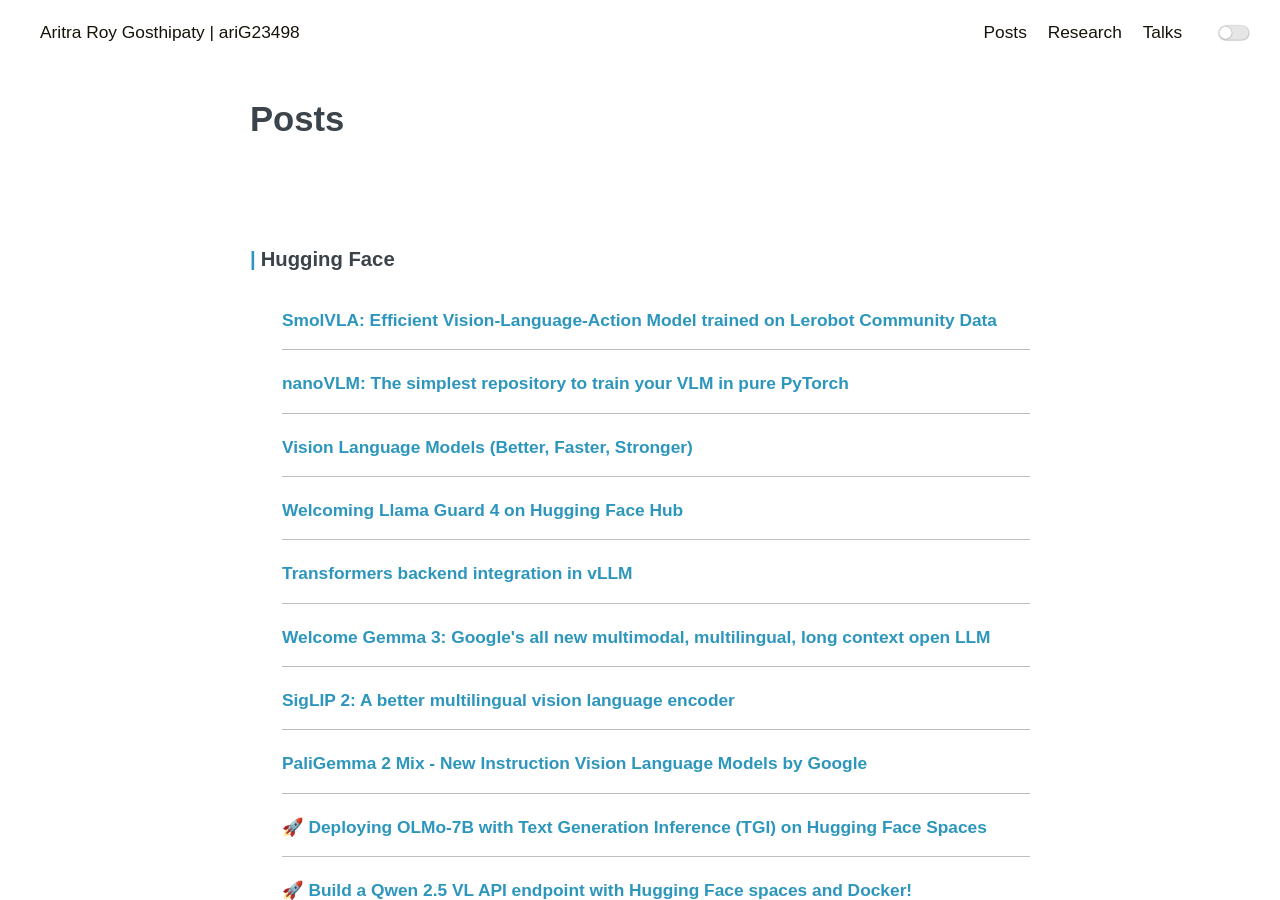
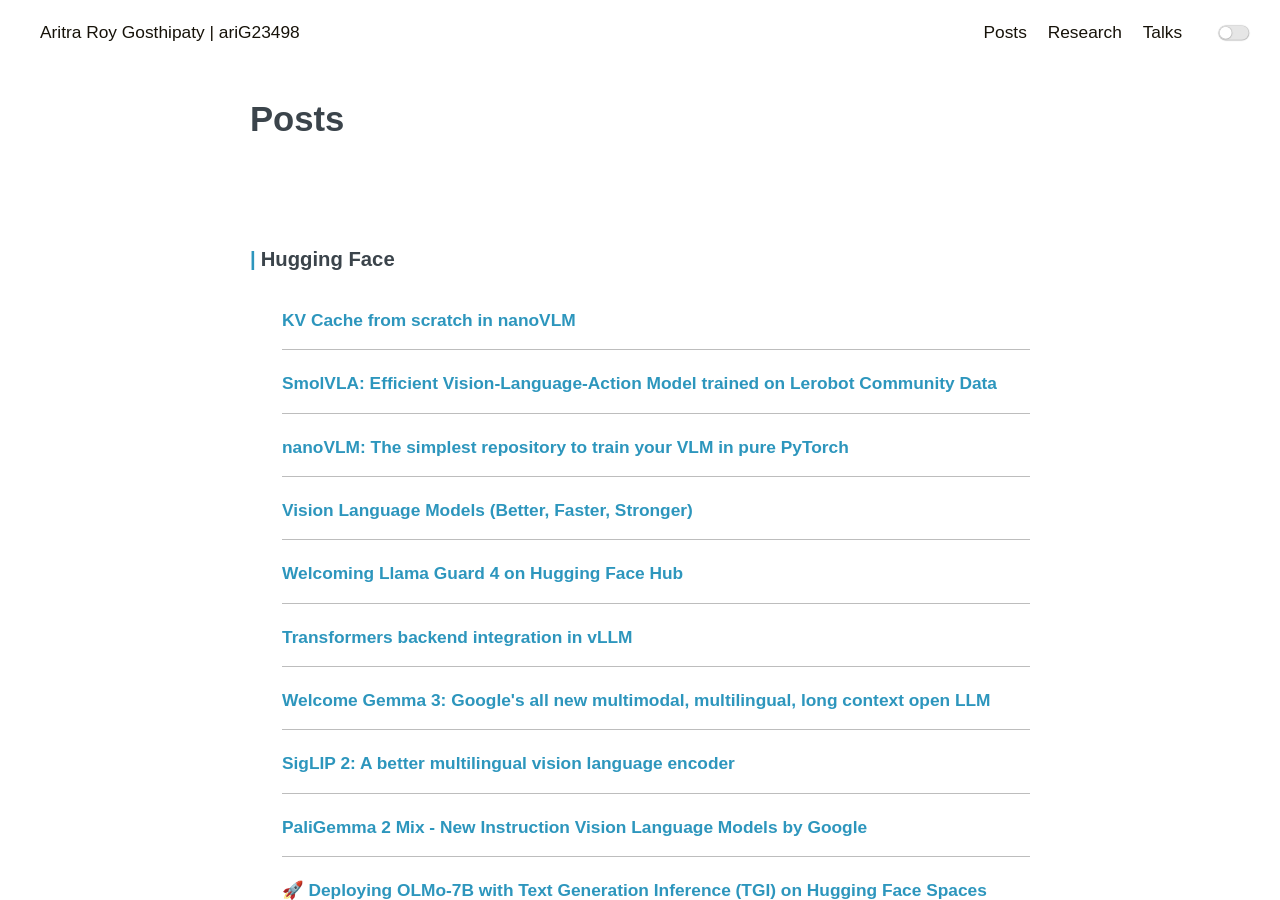
Before and after one commit to ariG23498/ariG23498.github.io, a Jekyll site: the page built from blogs.md, in a window 1280 px wide and 900 px high. Built offline with Jekyll 4.4.1, drawn with Linux system fonts in a browser that asks for light colours.

Commit message:
Update blogs.md

```diff
--- a/blogs.md
+++ b/blogs.md
@@ -7,6 +7,9 @@ permalink: /posts
 <div class="main">
    <div class="post-wrap archive">
       <h3>Hugging Face</h3>
+      <article class="archive-item">
+         <a class="archive-item-link" href="https://huggingface.co/blog/kv-cache" target="_blank" rel="noopener noreferrer">KV Cache from scratch in nanoVLM</a>
+      </article>
       <article class="archive-item">
          <a class="archive-item-link" href="https://huggingface.co/blog/smolvla" target="_blank" rel="noopener noreferrer">SmolVLA: Efficient Vision-Language-Action Model trained on Lerobot Community Data</a>
       </article>
```
